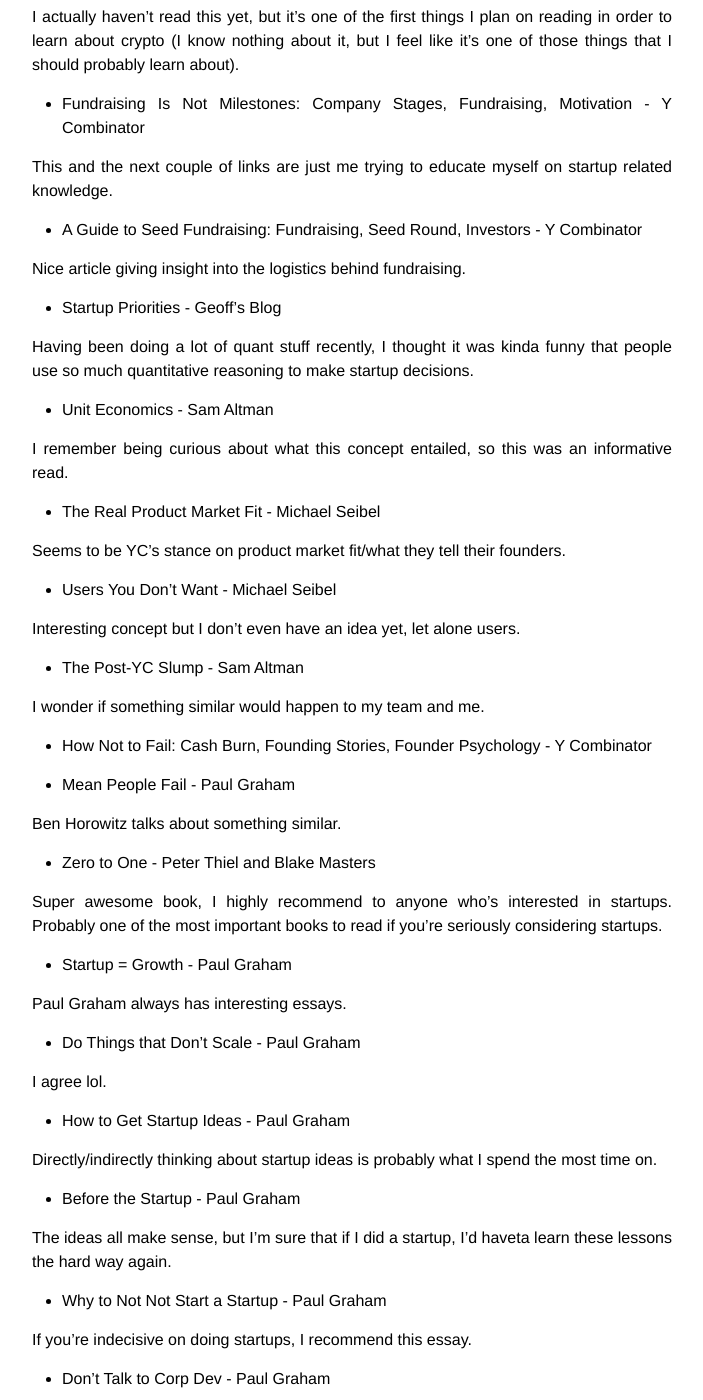
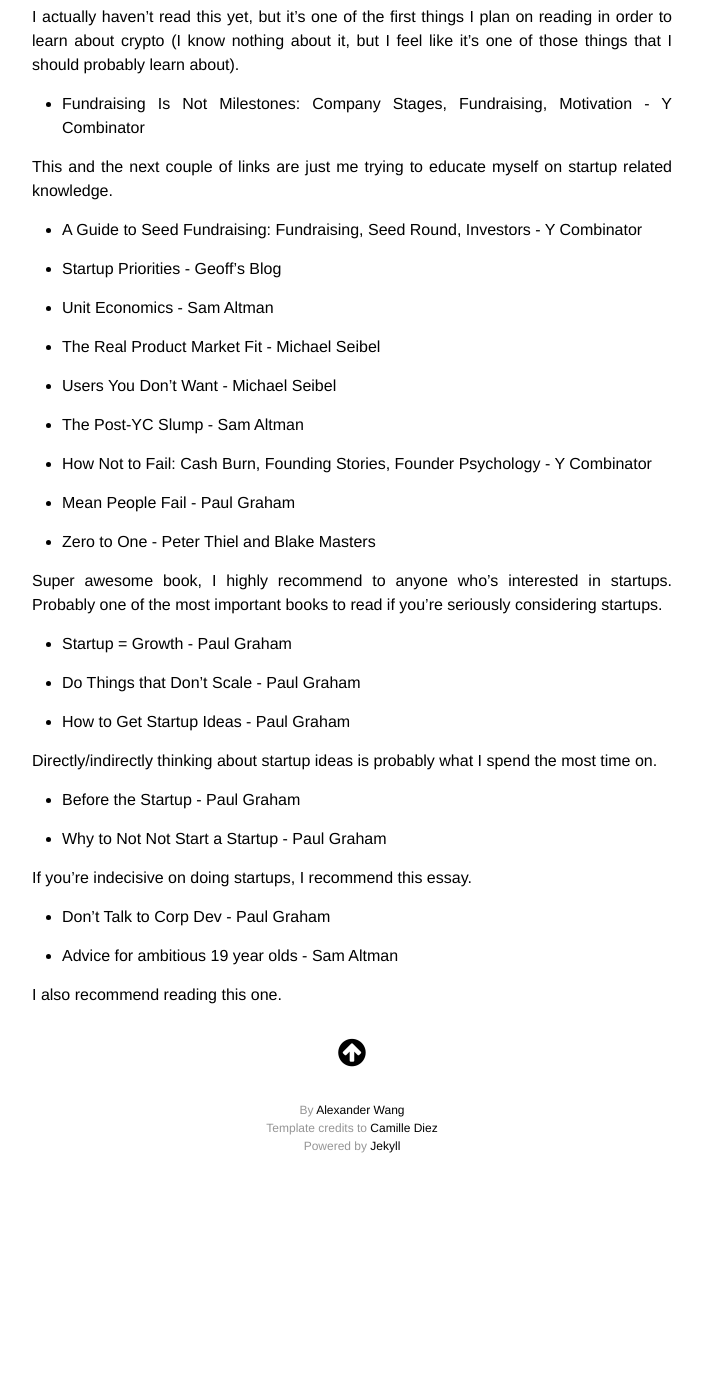
Before and after one commit to alexjwang/personal-blog, a Jekyll site: the page built from _posts/2021-08-27-hard-things.markdown, in a window 1280 px wide and 1400 px high, scrolled down 974 px. Shown: the whole window, without its empty margins (288-991 px from the left). Built offline with Jekyll 4.4.1, drawn with Linux system fonts in a browser that asks for light colours; nearby versions of some CDN libraries; after the commit the page ends 2165 px from its top, so only the background shows below that; some of the changed text lies outside the part shown.

Commit message:
add some links

```diff
--- a/_posts/2021-08-27-hard-things.markdown
+++ b/_posts/2021-08-27-hard-things.markdown
@@ -23,72 +23,50 @@
 
 Friend recommended this to me. It talks about how it was hard for the author to give up working on hard technical problems because that's all he's done his whole life, which is relatable, especially when I was younger. In the past year, however, I think it's less of a thing I'm concerned about (it does pop into my mind however when I'm debating quant vs startups). I think it'd be fun to work on less technically hard problems—I'd learn a ton.
 
-- [Ethereum Whitepaper - ethereum.org]()
+- [Ethereum Whitepaper - ethereum.org](https://ethereum.org/en/whitepaper/)
 
 I actually haven't read this yet, but it's one of the first things I plan on reading in order to learn about crypto (I know nothing about it, but I feel like it's one of those things that I should probably learn about).
 
-- [Fundraising Is Not Milestones: Company Stages, Fundraising, Motivation - Y Combinator]()
+- [Fundraising Is Not Milestones: Company Stages, Fundraising, Motivation - Y Combinator](https://www.ycombinator.com/library/4f-fundraising-is-not-milestones)
 
 This and the next couple of links are just me trying to educate myself on startup related knowledge.
 
-- [A Guide to Seed Fundraising: Fundraising, Seed Round, Investors - Y Combinator]()
+- [A Guide to Seed Fundraising: Fundraising, Seed Round, Investors - Y Combinator](https://www.ycombinator.com/library/4A-a-guide-to-seed-fundraising)
 
-Nice article giving insight into the logistics behind fundraising.
+- [Startup Priorities - Geoff's Blog](https://blog.geoffralston.com/startup-priorities)
 
-- [Startup Priorities - Geoff's Blog]()
+- [Unit Economics - Sam Altman](https://blog.samaltman.com/unit-economics)
 
-Having been doing a lot of quant stuff recently, I thought it was kinda funny that people use so much quantitative reasoning to make startup decisions.
+- [The Real Product Market Fit - Michael Seibel](https://www.michaelseibel.com/blog/the-real-product-market-fit)
 
-- [Unit Economics - Sam Altman]()
+- [Users You Don’t Want - Michael Seibel](https://www.michaelseibel.com/blog/users-you-don-t-want)
 
-I remember being curious about what this concept entailed, so this was an informative read.
+- [The Post-YC Slump - Sam Altman](https://blog.samaltman.com/the-post-yc-slump)
 
-- [The Real Product Market Fit - Michael Seibel]()
+- [How Not to Fail: Cash Burn, Founding Stories, Founder Psychology - Y Combinator](https://www.ycombinator.com/library/5l-how-not-to-fail)
 
-Seems to be YC's stance on product market fit/what they tell their founders.
-
-- [Users You Don’t Want - Michael Seibel]()
-
-Interesting concept but I don't even have an idea yet, let alone users.
-
-- [The Post-YC Slump - Sam Altman]()
-
-I wonder if something similar would happen to my team and me.
-
-- [How Not to Fail: Cash Burn, Founding Stories, Founder Psychology - Y Combinator]()
-
-- [Mean People Fail - Paul Graham]()
-
-Ben Horowitz talks about something similar.
+- [Mean People Fail - Paul Graham](http://www.paulgraham.com/mean.html)
 
 - [Zero to One - Peter Thiel and Blake Masters]()
 
 Super awesome book, I highly recommend to anyone who's interested in startups. Probably one of the most important books to read if you're seriously considering startups.
 
-- [Startup = Growth - Paul Graham]()
+- [Startup = Growth - Paul Graham](http://www.paulgraham.com/growth.html)
 
-Paul Graham always has interesting essays.
+- [Do Things that Don't Scale - Paul Graham](http://paulgraham.com/ds.html)
 
-- [Do Things that Don't Scale - Paul Graham]()
-
-I agree lol.
-
-- [How to Get Startup Ideas - Paul Graham]()
+- [How to Get Startup Ideas - Paul Graham](http://www.paulgraham.com/startupideas.html)
 
 Directly/indirectly thinking about startup ideas is probably what I spend the most time on.
 
-- [Before the Startup - Paul Graham]()
+- [Before the Startup - Paul Graham](http://www.paulgraham.com/before.html)
 
-The ideas all make sense, but I'm sure that if I did a startup, I'd haveta learn these lessons the hard way again.
-
-- [Why to Not Not Start a Startup - Paul Graham]()
+- [Why to Not Not Start a Startup - Paul Graham](http://www.paulgraham.com/notnot.html)
 
 If you're indecisive on doing startups, I recommend this essay.
 
-- [Don't Talk to Corp Dev - Paul Graham]()
+- [Don't Talk to Corp Dev - Paul Graham](http://www.paulgraham.com/corpdev.html)
 
-Pretty funny tbh.
+- [Advice for ambitious 19 year olds - Sam Altman](https://blog.samaltman.com/advice-for-ambitious-19-year-olds)
 
-- [Advice for ambitious 19 year olds - Sam Altman]()
-
-It's a good sign when article titles capture exactly what the article talks about.
+I also recommend reading this one.
```
